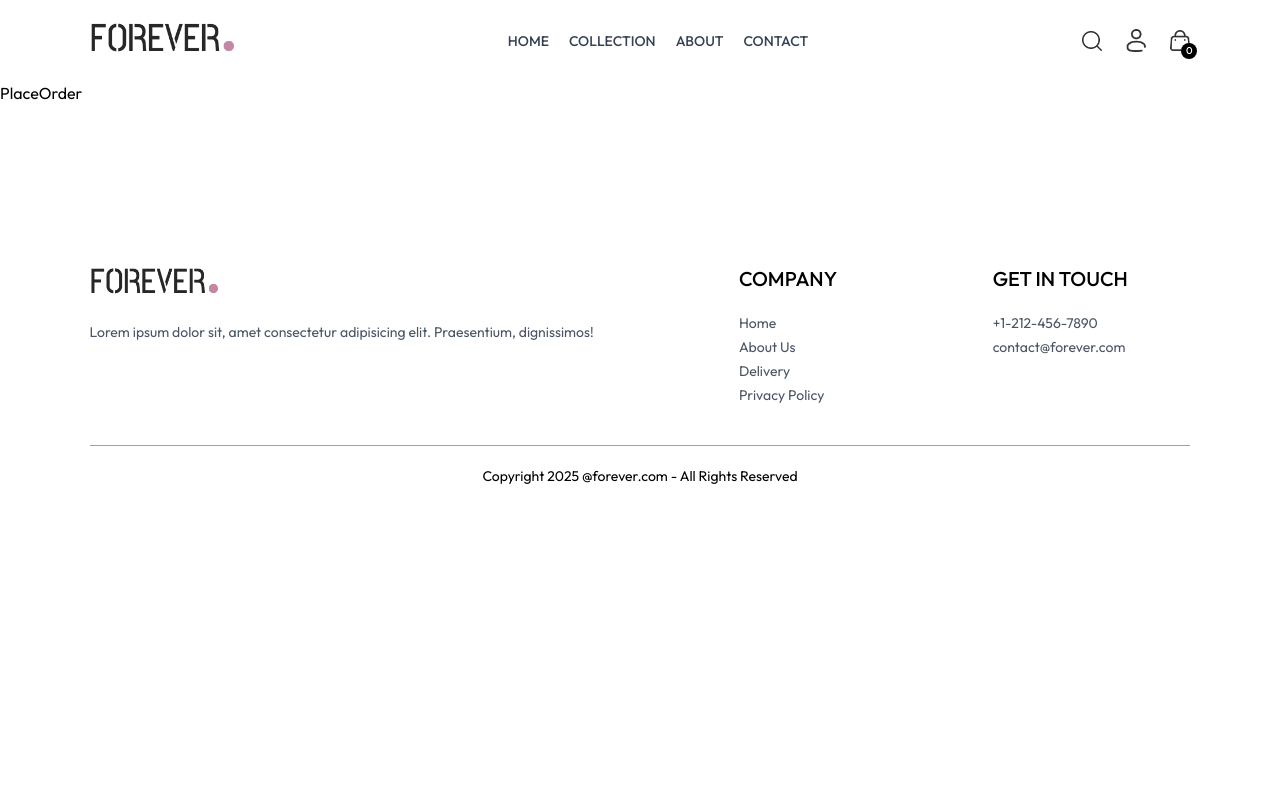
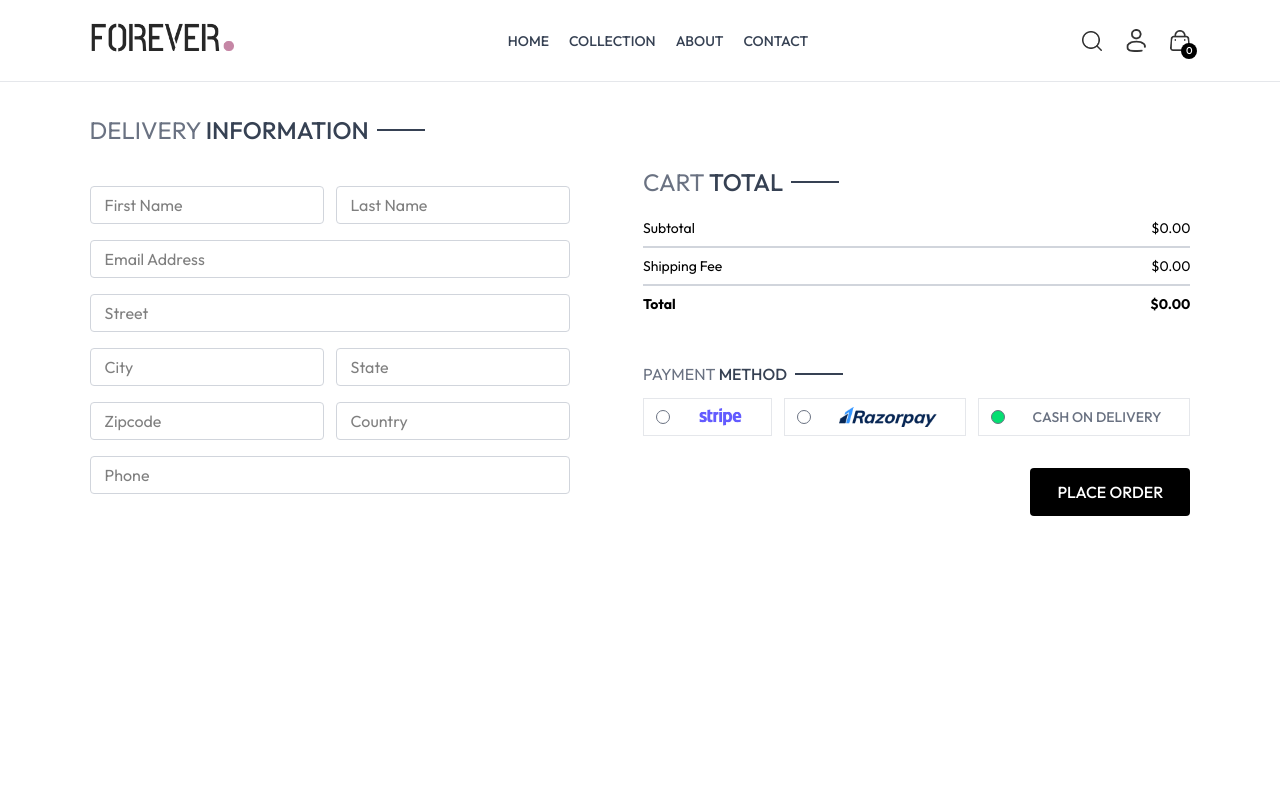
Before and after one commit to zenith-thread/ecommerce-app-mern, a React (Vite) app in the folder frontend/: page /place-order in a window 1280 px wide. Shown: the top 800 px of the page. Built offline with nearby package versions, Linux system fonts and the light colour scheme.

Commit message:
Implemented PlaceOrder page. Adding two new components DeliveryInformation and PaymentMethod

```diff
--- /dev/null
+++ b/frontend/src/components/DeliveryInformation.jsx
@@ -0,0 +1,67 @@
+import React from "react";
+
+// components
+import Title from "./Title";
+
+const DeliveryInformation = React.memo(() => {
+  return (
+    <div className="flex flex-col gap-4 w-full sm:max-w-[480px]">
+      <div className="text-xl sm:text-2xl my-3">
+        <Title text1="DELIVERY" text2="INFORMATION" />
+      </div>
+      <div className="flex gap-3">
+        <input
+          type="text"
+          placeholder="First Name"
+          className="border border-gray-300 rounded py-1.5 px-3.5 w-full"
+        />
+        <input
+          type="text"
+          placeholder="Last Name"
+          className="border border-gray-300 rounded py-1.5 px-3.5 w-full"
+        />
+      </div>
+      <input
+        type="email"
+        placeholder="Email Address"
+        className="border border-gray-300 rounded py-1.5 px-3.5 w-full"
+      />
+      <input
+        type="text"
+        placeholder="Street"
+        className="border border-gray-300 rounded py-1.5 px-3.5 w-full"
+      />
+      <div className="flex gap-3">
+        <input
+          type="text"
+          placeholder="City"
+          className="border border-gray-300 rounded py-1.5 px-3.5 w-full"
+        />
+        <input
+          type="text"
+          placeholder="State"
+          className="border border-gray-300 rounded py-1.5 px-3.5 w-full"
+        />
+      </div>
+      <div className="flex gap-3">
+        <input
+          type="number"
+          placeholder="Zipcode"
+          className="border border-gray-300 rounded py-1.5 px-3.5 w-full"
+        />
+        <input
+          type="text"
+          placeholder="Country"
+          className="border border-gray-300 rounded py-1.5 px-3.5 w-full"
+        />
+      </div>
+      <input
+        type="number"
+        placeholder="Phone"
+        className="border border-gray-300 rounded py-1.5 px-3.5 w-full"
+      />
+    </div>
+  );
+});
+
+export default DeliveryInformation;
--- /dev/null
+++ b/frontend/src/components/PaymentMethod.jsx
@@ -0,0 +1,54 @@
+import React, { useState } from "react";
+
+import { assets } from "../assets/frontend_assets/assets";
+
+const { stripe_logo, razorpay_logo } = assets;
+
+const PaymentMethod = React.memo(() => {
+  const [paymentGateway, setPaymentGateway] = useState("cod");
+
+  return (
+    <div className="flex gap-3 flex-col lg:flex-row">
+      {/* Stripe Payment Gateway */}
+      <div
+        onClick={() => setPaymentGateway("stripe")}
+        className="flex items-center gap-3 border border-gray-200 p-2 px-3 cursor-pointer"
+      >
+        <p
+          className={`min-w-3.5 h-3.5 border border-gray-500 rounded-full ${
+            paymentGateway === "stripe" && "bg-green-400"
+          }`}
+        ></p>
+        <img src={stripe_logo} alt="stripe logo" className="h-5 mx-4" />
+      </div>
+      {/* razorpay Payment Gateway */}
+      <div
+        onClick={() => setPaymentGateway("razorpay")}
+        className="flex items-center gap-3 border border-gray-200 p-2 px-3 cursor-pointer"
+      >
+        <p
+          className={`min-w-3.5 h-3.5 border border-gray-500 rounded-full ${
+            paymentGateway === "razorpay" && "bg-green-400"
+          }`}
+        ></p>
+        <img src={razorpay_logo} alt="razorpay logo" className="h-5 mx-4" />
+      </div>
+      {/* razorpay Payment Gateway */}
+      <div
+        onClick={() => setPaymentGateway("cod")}
+        className="flex items-center gap-3 border border-gray-200 p-2 px-3 cursor-pointer"
+      >
+        <p
+          className={`min-w-3.5 h-3.5 border border-gray-500 rounded-full ${
+            paymentGateway === "cod" && "bg-green-400"
+          }`}
+        ></p>
+        <p className="text-gray-500 text-sm font-medium mx-4">
+          CASH ON DELIVERY
+        </p>
+      </div>
+    </div>
+  );
+});
+
+export default PaymentMethod;
--- a/frontend/src/pages/Checkout.jsx
+++ b/frontend/src/pages/Checkout.jsx
@@ -28,8 +28,11 @@ const Checkout = () => {
           <div className="w-full sm:w-[450px]">
             <CartTotal />
             <div className="w-full text-end mt-6">
-              <Button onClick={() => navigate("/place-order")} classname="btn">
-                Place Order
+              <Button
+                onClick={() => navigate("/place-order")}
+                classname="btn !min-w-[200px]"
+              >
+                Prooceed to Payment
               </Button>
             </div>
           </div>
--- a/frontend/src/pages/PlaceOrder.jsx
+++ b/frontend/src/pages/PlaceOrder.jsx
@@ -1,5 +1,47 @@
+import { lazy, Suspense } from "react";
+
+// React Router
+import { useNavigate } from "react-router";
+
+// components
+import CartTotal from "../components/CartTotal";
+import Title from "../components/Title";
+import Button from "../components/Button";
+const DeliveryInformation = lazy(() =>
+  import("../components/DeliveryInformation")
+);
+const PaymentMethod = lazy(() => import("../components/PaymentMethod"));
+
 const PlaceOrder = () => {
-  return <div>PlaceOrder</div>;
+  const navigate = useNavigate();
+
+  return (
+    <div className="flex flex-col sm:flex-row justify-between gap-4 pt-5 sm-sm:pt-14 min-h-[80vh] border-t border-gray-200 px-4 sm:px-[3vw] md:px[5vw] lg:px-[7vw]">
+      {/* ------------------------- Delivery Information -------------------------  */}
+      <Suspense fallback={<p>Loading Form...</p>}>
+        <DeliveryInformation />
+      </Suspense>
+      {/* ------------------------- Delivery Information -------------------------  */}
+      <div className="mt-8">
+        <div className="mt-8 min-w-80">
+          <CartTotal />
+        </div>
+
+        <div className="mt-12">
+          <Title text1="PAYMENT" text2="METHOD" />
+          {/* ------------------------- Payment Method Selection -------------------------  */}
+          <Suspense fallback={<p>Loading Delivery Methods...</p>}>
+            <PaymentMethod />
+          </Suspense>
+        </div>
+        <div className="w-full text-end mt-8">
+          <Button onClick={() => navigate("/orders")} classname="btn">
+            PLACE ORDER
+          </Button>
+        </div>
+      </div>
+    </div>
+  );
 };
 
 export default PlaceOrder;
```
